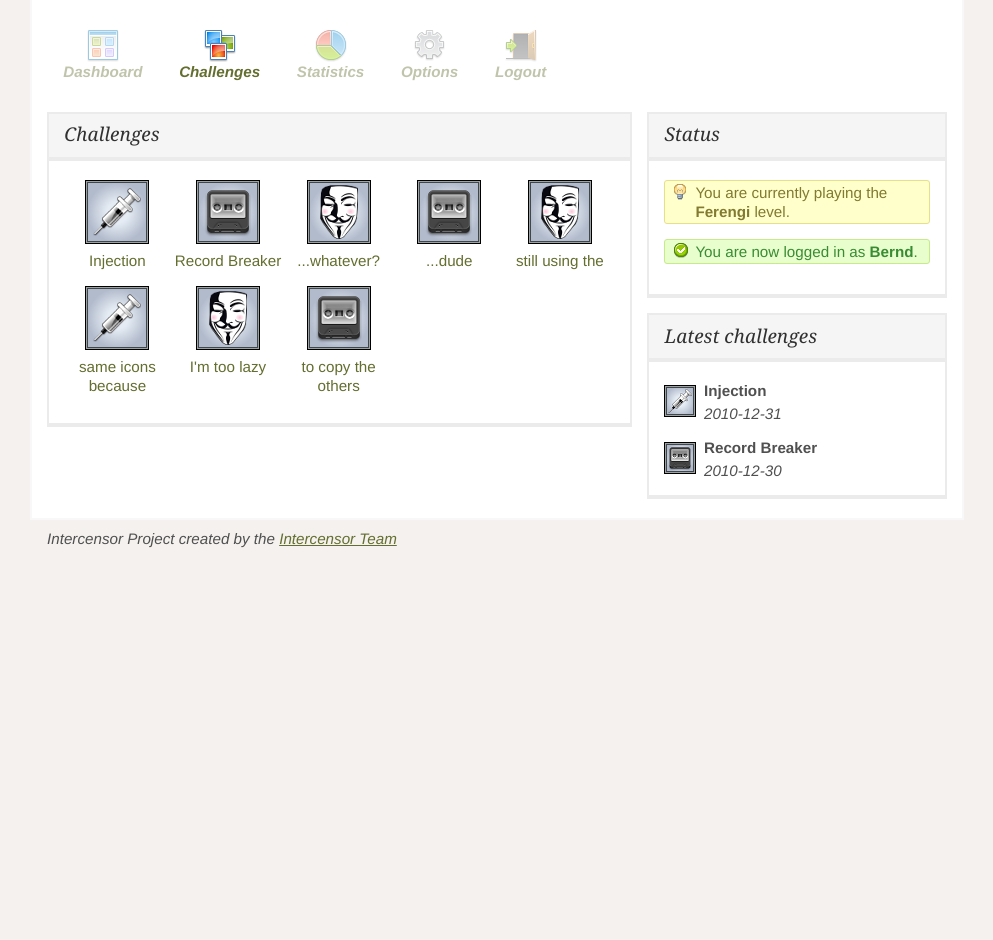
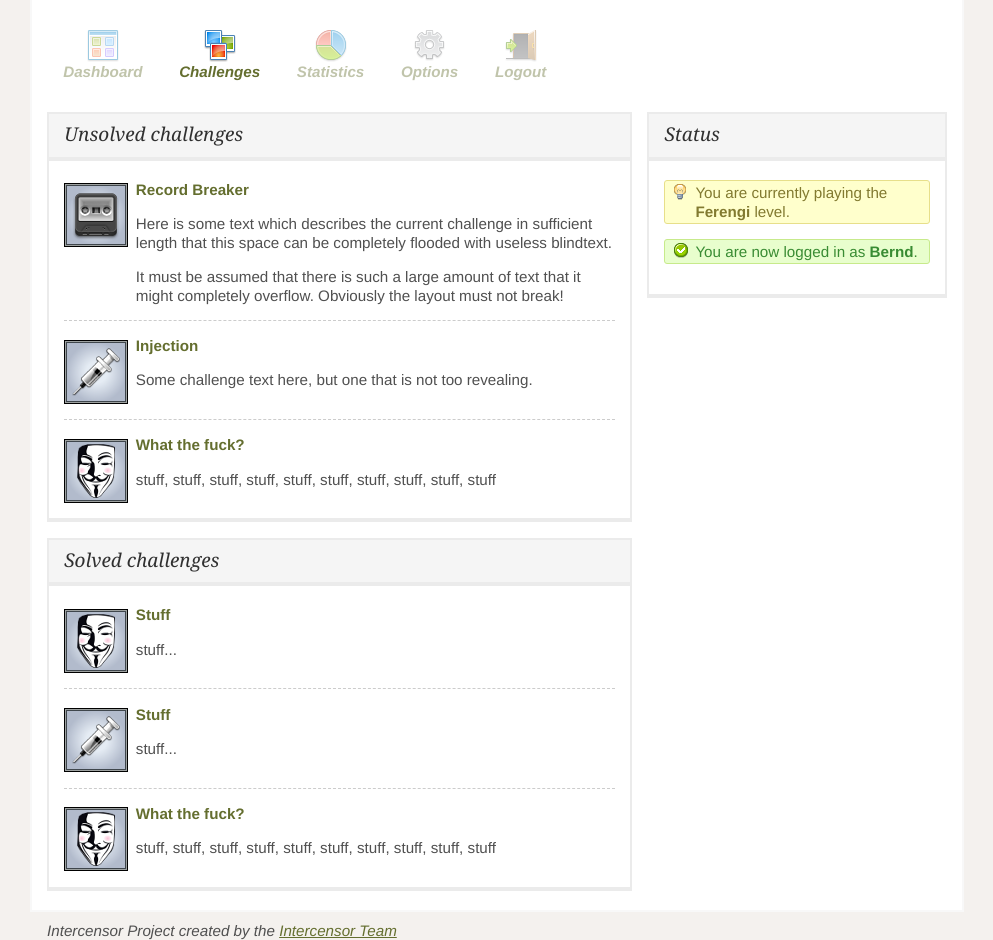
Before and after one commit to chaosdorf/intercensor, a Python web app: template drafting/template/challenges.html in a window 1280 px wide. Shown: the whole page, without its empty margins (143-1136 px from the left). Before the commit the page ends 548 px from the top, so only its background shows below. Run offline with Jinja, Linux system fonts and the light colour scheme; the template is opened without the code that fills it, so the values that code supplies are empty.

Commit message:
template: make challenge list more portal like/with more information
Instead of a "thumbnail gallery" it now shows icon and a short text. It's
also subdivided into solved and unsolved challenges.

```diff
--- a/drafting/template/challenges.html
+++ b/drafting/template/challenges.html
@@ -18,18 +18,51 @@
 </ul>
 
 <div class="maincol maincol-left">
-	<div class="mainbox" id="challenge-overview">
-		<h2>Challenges</h2>
-		<ul>
-			<li><a href="#"><img src="images/achievements/injection.png" alt="" />Injection</a></li>
-			<li><a href="#"><img src="images/achievements/tape.png" alt="" />Record Breaker</a></li>
-			<li><a href="#"><img src="images/achievements/vendetta.png" alt="" />...whatever?</a></li>
-			<li><a href="#"><img src="images/achievements/tape.png" alt="" />...dude</a></li>
-			<li><a href="#"><img src="images/achievements/vendetta.png" alt="" />still using the</a></li>
-			<li><a href="#"><img src="images/achievements/injection.png" alt="" />same icons because</a></li>
-			<li><a href="#"><img src="images/achievements/vendetta.png" alt="" />I'm too lazy</a></li>
-			<li><a href="#"><img src="images/achievements/tape.png" alt="" />to copy the others</a></li>
-		</ul>
+	<div class="mainbox challenge-overview">
+		<h2>Unsolved challenges</h2>
+
+		<div class="challenge">
+			<h3><a href="#">Record Breaker</a></h3>
+			<a href="#"><img src="images/achievements/tape.png" alt="" /></a>
+			<p>Here is some text which describes the current challenge in sufficient
+			length that this space can be completely flooded with useless blindtext.</p>
+			<p>It must be assumed that there is such a large amount of text that it might
+			completely overflow. Obviously the layout must not break!</p>
+		</div>
+
+		<div class="challenge">
+			<h3><a href="#">Injection</a></h3>
+			<a href="#"><img src="images/achievements/injection.png" alt="" /></a>
+			<p>Some challenge text here, but one that is not too revealing.</p>
+		</div>
+
+		<div class="challenge">
+			<h3><a href="#">What the fuck?</a></h3>
+			<a href="#"><img src="images/achievements/vendetta.png" alt="" /></a>
+			<p>stuff, stuff, stuff, stuff, stuff, stuff, stuff, stuff, stuff, stuff</p>
+		</div>
+	</div>
+
+	<div class="mainbox challenge-overview">
+		<h2>Solved challenges</h2>
+
+		<div class="challenge">
+			<h3><a href="#">Stuff</a></h3>
+			<a href="#"><img src="images/achievements/vendetta.png" alt="" /></a>
+			<p>stuff...</p>
+		</div>
+
+		<div class="challenge">
+			<h3><a href="#">Stuff</a></h3>
+			<a href="#"><img src="images/achievements/injection.png" alt="" /></a>
+			<p>stuff...</p>
+		</div>
+
+		<div class="challenge">
+			<h3><a href="#">What the fuck?</a></h3>
+			<a href="#"><img src="images/achievements/vendetta.png" alt="" /></a>
+			<p>stuff, stuff, stuff, stuff, stuff, stuff, stuff, stuff, stuff, stuff</p>
+		</div>
 	</div>
 </div>
 
@@ -39,18 +72,6 @@
 		<p class="infobox notice">You are currently playing the <em>Ferengi</em> level.</p>
 		<p class="infobox success">You are now logged in as <em>Bernd</em>.</p>
 	</div>
-
-	<div class="mainbox" id="latest-challenges">
-		<h2>Latest challenges</h2>
-
-		<h3>Injection</h3>
-		<img src="images/achievements/injection_32.png" alt="[Challenge icon]" />
-		<address>2010-12-31</address>
-
-		<h3>Record Breaker</h3>
-		<img src="images/achievements/tape_32.png" alt="[Challenge icon]" />
-		<address>2010-12-30</address>
-	</div>
 </div>
 
 <address id="attribution">Intercensor Project created by the <a href="#">Intercensor Team</a></address>
--- a/drafting/template/css/challenges.css
+++ b/drafting/template/css/challenges.css
@@ -1,26 +1,51 @@
-#challenge-overview ul {
-	padding: 0;
+/* lines after each challenge */
+.challenge-overview .challenge {
+	border-top: 1px dashed #cccccc;
+	clear: left;
 }
 
-#challenge-overview ul li {
-	display: inline-block;
-	width: 7em;
-	min-height: 80px;
-	height: 7em;
-	text-align: center;
-	vertical-align: top;
+/* no line above first challenge */
+.challenge-overview h2 + .challenge {
+	border-top: none;
 }
 
-#challenge-overview ul li a {
+.challenge-overview .challenge:last-child:after {
+	clear: left;           /* make sure the box encloses the last item completely */
+	display: block;
+	margin: 0 0 -1em 0;    /* and eliminate the double whitespace */
+	content: "";           /* dummy content to make sure the box is generated and layouted */
+}
+
+.challenge-overview h3 {
+	margin-bottom: 0.25em; /* not much space needed because this is outside normal text */
+	text-indent: 64px;     /* for challenge icon */
+	padding-left: 0.5em;   /* space between image and text */
+	font-size: 1em;
+}
+.challenge-overview img {
+	float: left;
+	margin-top: -1.25em;  /* 1em for heading height + 0.25em margin-bottom */
+	margin-right: 0.5em;
+	margin-bottom: 1em;
+}
+
+.challenge-overview h3 + img + p {
+	margin-top: 0;
+}
+
+/* always position the text next to the image */
+.challenge-overview .challenge p {
+	margin-left: 64px;
+	padding-left: 0.5em;
+}
+
+.challenge-overview .challenge a {
 	text-decoration: none;
 }
 
-#challenge-overview ul li img {
-	display: block;
-	margin: 0 auto 0.5em auto;
-}
+/* for challenge box on main page - move to other file? */
 
-.challenge img {
+#current-challenge.challenge img {
 	float: left;
 	margin-right: 1.5em;
 	margin-bottom: 1.5em;
```
